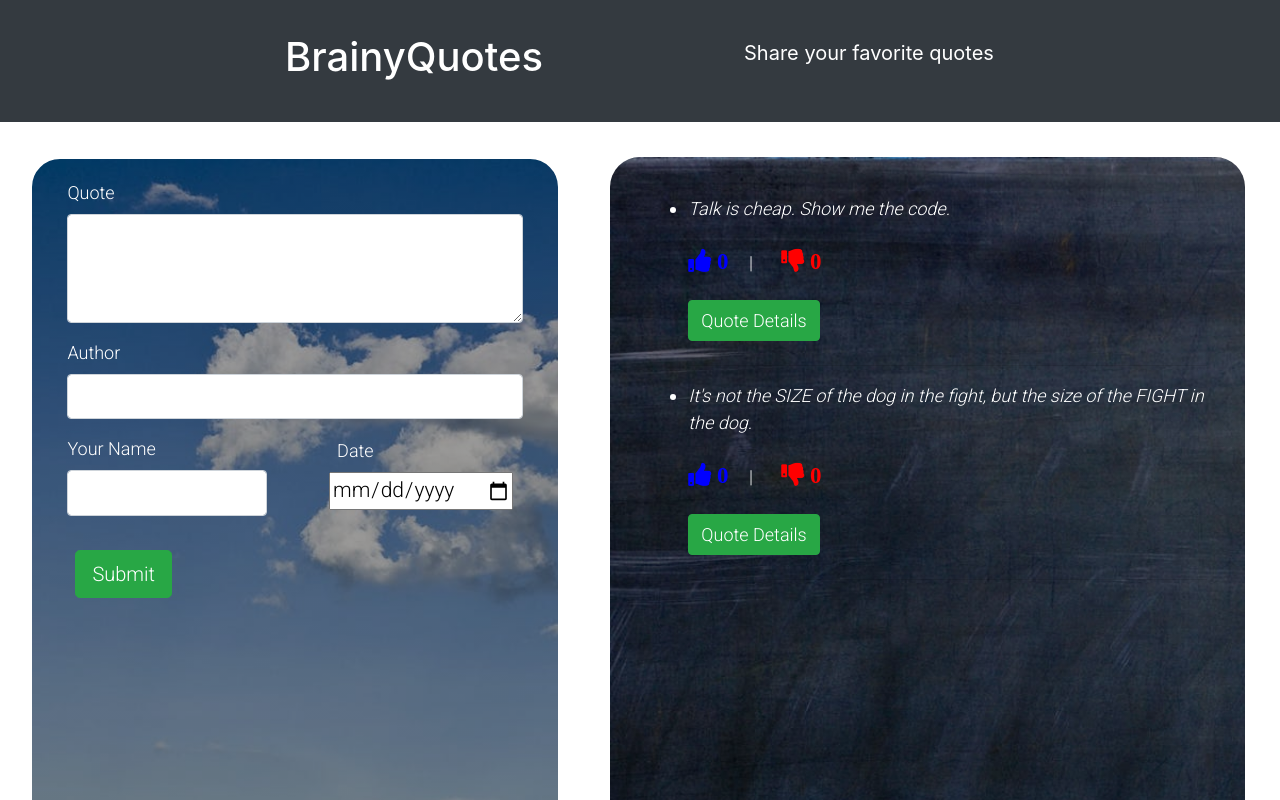
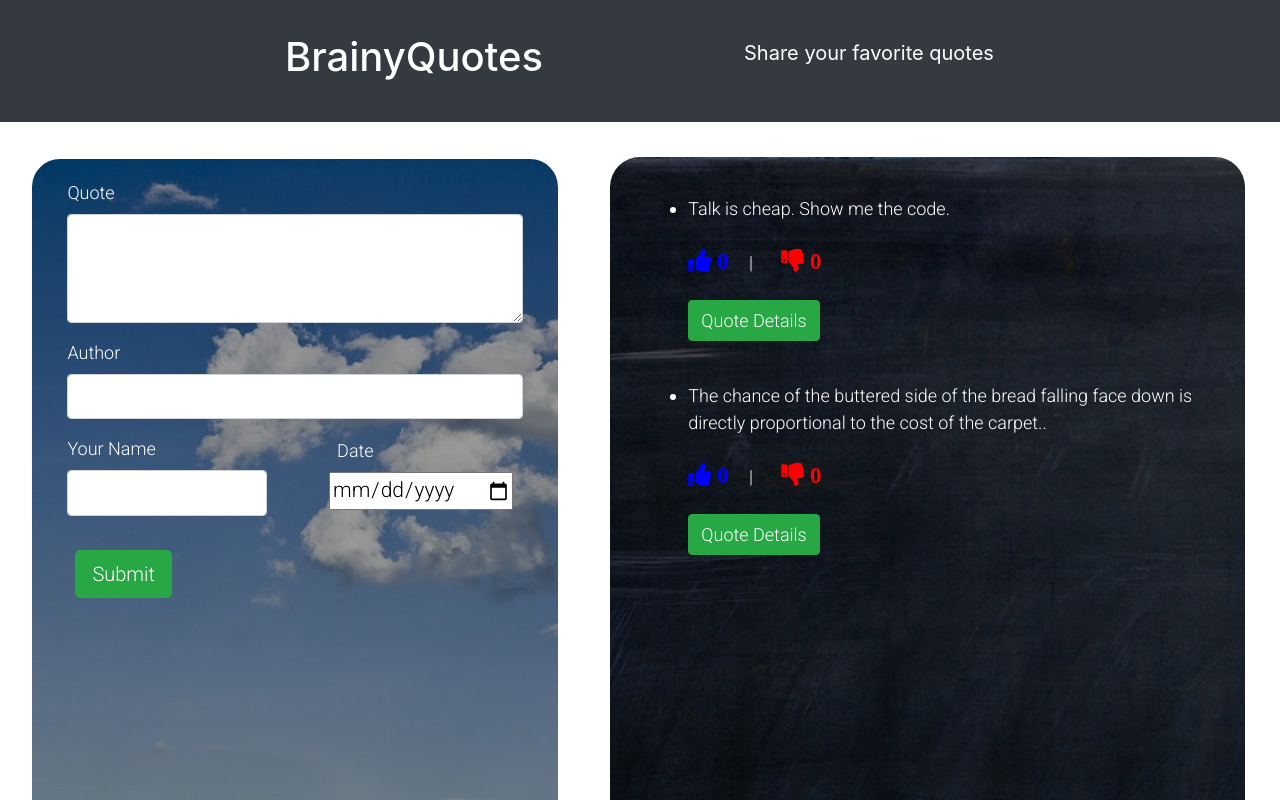
Before and after one commit to TonyKioko/Quotes_App, an Angular app: page / in a window 1280 px wide. Shown: the top 800 px of the page. Built offline with nearby package versions, Linux system fonts and the light colour scheme.

Commit message:
remove commented out code

```diff
--- a/src/app/quote-details/quote-details.component.html
+++ b/src/app/quote-details/quote-details.component.html
@@ -1,4 +1,4 @@
 <p>
   Author: {{  quote.author  }} {{ " "}}  ||  Submitted By: {{  quote.publisher  }} --- {{ quote.submissionDate | timeCount}}</p>
-<!-- <p>{{}}</p> -->
-<button (click) = 'goalComplete(true)' class="btn btn-danger"> Delete </button>
+
+<button (click) = 'quoteComplete(true)' class="btn btn-danger"> Delete </button>
--- a/src/app/quote-details/quote-details.component.ts
+++ b/src/app/quote-details/quote-details.component.ts
@@ -9,7 +9,7 @@
 
   @Input() quote:Quote;
   @Output() isComplete= new EventEmitter<boolean>();
-  goalComplete(complete:boolean){
+  quoteComplete(complete:boolean){
     this.isComplete.emit(complete);
   }
 
--- a/src/app/quote-form/quote-form.component.html
+++ b/src/app/quote-form/quote-form.component.html
@@ -1,7 +1,7 @@
 <div class="container-fluid">
   <div class="row">
     <div class="col-md-12">
-      <form (ngSubmit)='submitQuote()' #goalForm='ngForm'>
+      <form (ngSubmit)='submitQuote()' #q='ngForm'>
         <div class="form-group">
 
           <label for="quote">Quote</label>
--- a/src/app/quote-form/quote-form.component.ts
+++ b/src/app/quote-form/quote-form.component.ts
@@ -8,19 +8,19 @@
   styleUrls: ['./quote-form.component.css']
 })
 export class QuoteFormComponent implements OnInit {
-  @ViewChild('goalForm') quoteForm: NgForm;
+  @ViewChild('qForm') quoteForm: NgForm;
   newQuote=new Quote(0,"","","",new Date());
   @Output() addQuote=new EventEmitter<Quote>();
 
     submitQuote(){
         this.addQuote.emit(this.newQuote);
-        // this.newQuote.quote =
+
         console.log(this.newQuote.quote)
-        // this.quoteForm.reset()
+
 
     }
   constructor() {
-    // this.newQuote =[];
+
    }
 
   ngOnInit() {
--- a/src/app/quote/quote.component.css
+++ b/src/app/quote/quote.component.css
@@ -5,7 +5,8 @@
   color:white;
 }
 ul li {
-  font-style: italic;
+  /* font-style: italic; */
+
 
 }
 #input-section{
@@ -19,7 +20,7 @@
   border-radius:30px;
 }
 #output-section{
-  background-image:linear-gradient(rgba(0, 0, 0, 0.1), rgba(0, 0, 0, 0.1)), url(../../assets/bb2.jpg);
+  background-image:linear-gradient(rgba(0, 0, 0, 0.4), rgba(0, 0, 0, 0.4)), url(../../assets/bb2.jpg);
   background-repeat: no-repeat;
   background-size: cover;
   /* background-position:left;  */
--- a/src/app/quote/quote.component.html
+++ b/src/app/quote/quote.component.html
@@ -1,5 +1,5 @@
 
-<!-- <div class="container-fluid"> -->
+
   <div class="row">
     <div class="col-md-5" id="input-section">
       <app-quote-form (addQuote)="addNewQuote($event)"></app-quote-form>
@@ -12,7 +12,7 @@
               <br>
               <app-vote></app-vote>
               <button  class="btn btn-success my-2"(click)='toogleDetails(i)'>Quote Details</button>
-              <app-quote-details *ngIf="quote.showAuthor" [quote]='quote'(isComplete)= 'deleteGoal($event,i)' ></app-quote-details>
+              <app-quote-details *ngIf="quote.showAuthor" [quote]='quote'(isComplete)= 'deleteQuote($event,i)' ></app-quote-details>
               <hr>
           </div>
 
--- a/src/app/quote/quote.component.ts
+++ b/src/app/quote/quote.component.ts
@@ -12,14 +12,14 @@
   quotes = [
 
     new Quote(1, "Talk is cheap. Show me the code.", "Linus", "Moringa Press", new Date(2018,7,13) ),
-    new Quote(2, "It's not the SIZE of the dog in the fight, but the size of the FIGHT in the dog.", "Archie", "Moringa Press", new Date(2018,7,13) )
+    new Quote(2, "The chance of the buttered side of the bread falling face down is directly proportional to the cost of the carpet..", "Archie", "Moringa Press", new Date(2018,7,13) )
 
   ]
   toogleDetails(index) {
     this.quotes[index].showAuthor = !this.quotes[index].showAuthor;
   }
 
-  deleteGoal(isComplete, index) {
+  deleteQuote(isComplete, index) {
     if (isComplete) {
       let toDelete = confirm(`Are you sure you want to delete this quote?`)
 
```
